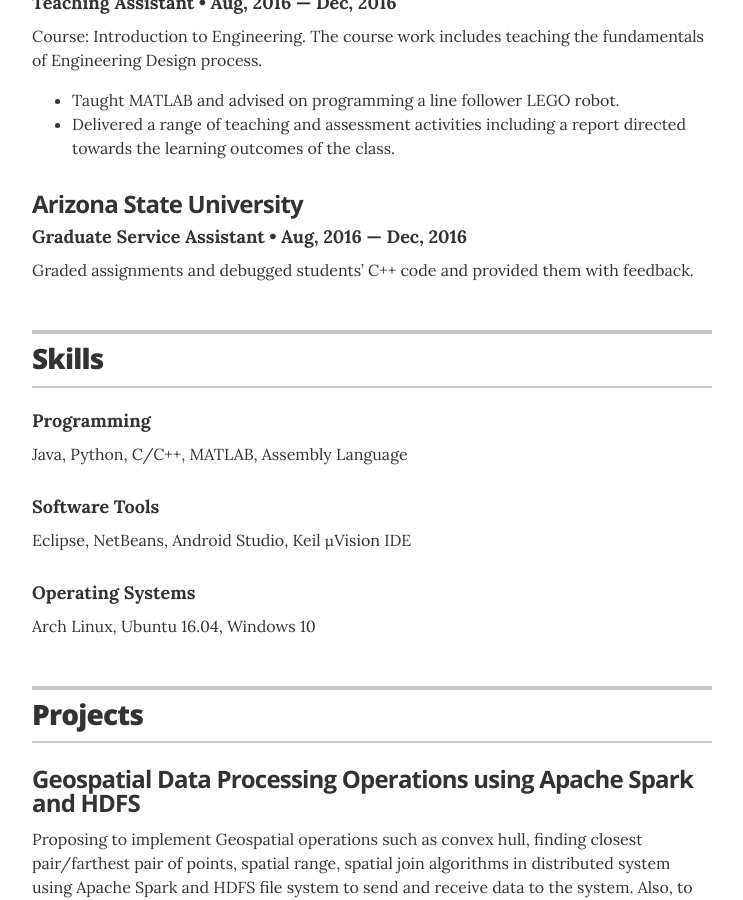
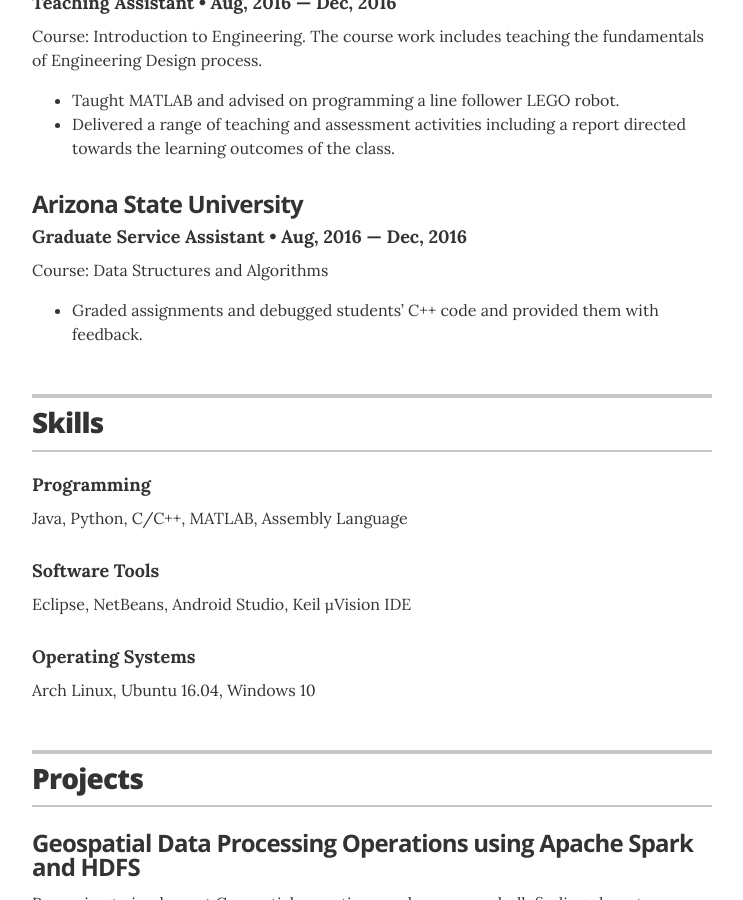
Before and after one commit to nmeripo/resume, a Jekyll site: the page built from index.html, in a window 1280 px wide and 900 px high, scrolled down 1226 px. Shown: the whole window, without its empty margins (268-1011 px from the left). Built offline with Jekyll 4.4.1, drawn with Linux system fonts in a browser that asks for light colours.

Commit message:
Update resume.html

```diff
--- a/_layouts/resume.html
+++ b/_layouts/resume.html
@@ -95,8 +95,10 @@
         <div class="resume-item" itemscope itemprop="worksFor" itemtype="http://schema.org/Organization">
           <h3 class="resume-item-title" itemprop="name">Arizona State University</h3>
           <h4 class="resume-item-details" itemprop="description">Graduate Service Assistant &bull; Aug, 2016 &mdash; Dec, 2016</h4>
-          <p class="resume-item-copy">Graded assignments and debugged students’ C++ code and provided them with feedback.</p>
-
+          <p class="resume-item-copy">Course: Data Structures and Algorithms</p>
+	  <ul class="resume-item-list">
+            <li>Graded assignments and debugged students’ C++ code and provided them with feedback.</li>
+	  </ul>
         </div><!-- end of resume-item -->
 
       </section>
```
